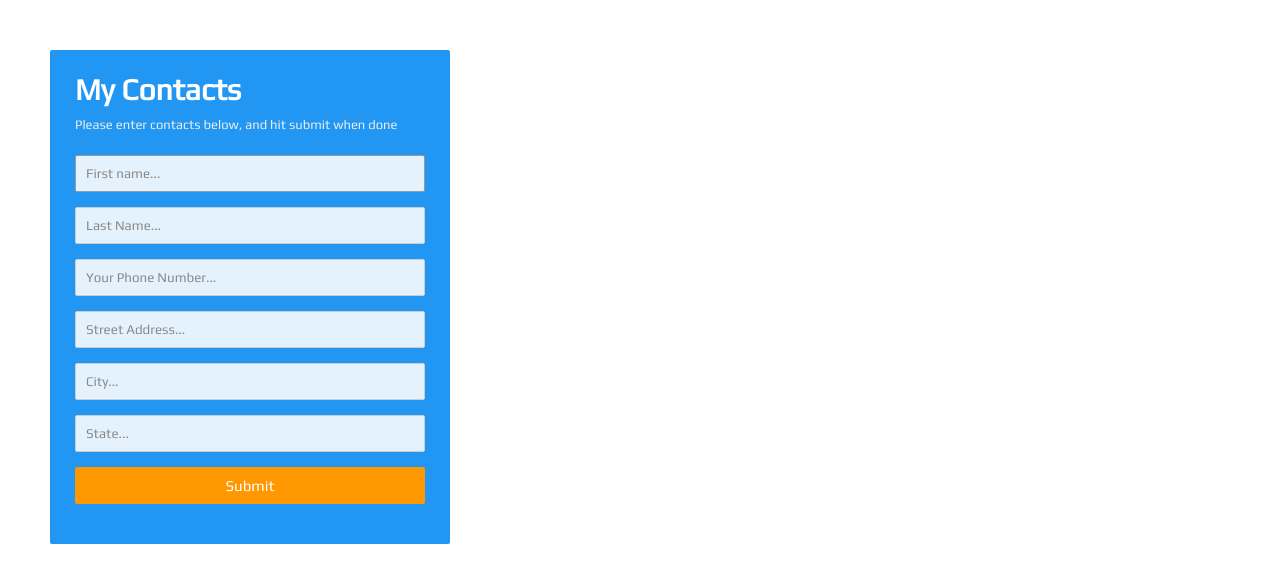
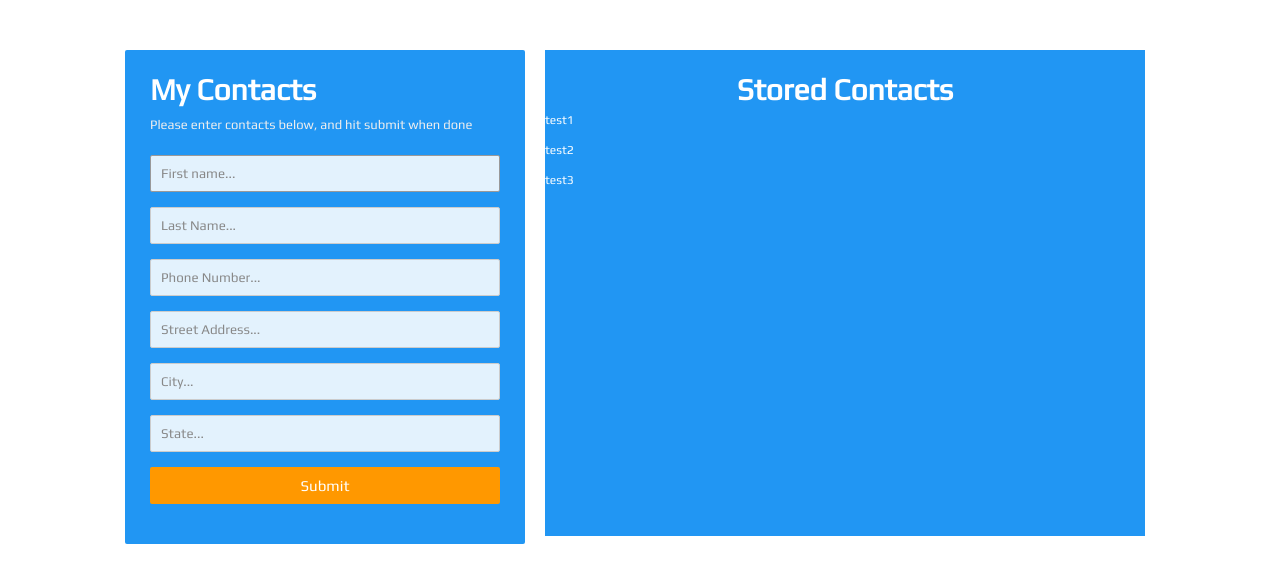
Before and after one commit to rjsabia/contactsApp, a plain HTML site: page index.html in a window 1280 px wide. Drawn offline with nearby package versions, Linux system fonts and the light colour scheme.

Commit message:
more styling done, form complete, output section complete, needs function (JS)

```diff
--- a/index.html
+++ b/index.html
@@ -23,27 +23,27 @@
 		    </h4>
 
 		    <fieldset>
-		      <input placeholder="First name..." type="text" tabindex="1" required autofocus>
+		      <input id="firstName" placeholder="First name..." type="text" tabindex="1" required autofocus>
 		    </fieldset>
 
 		    <fieldset>
-		      <input placeholder="Last Name..." type="text" tabindex="2" required>
+		      <input id="lastName" placeholder="Last Name..." type="text" tabindex="2" required>
 		    </fieldset>
 
 		    <fieldset>
-		      <input placeholder="Your Phone Number..." type="tel" tabindex="3" required>
+		      <input id="phoneNum" placeholder="Phone Number..." type="tel" tabindex="3" required>
 		    </fieldset>
 
 		    <fieldset>
-		      <input placeholder="Street Address..." type="text" tabindex="4" required>
+		      <input id="street" placeholder="Street Address..." type="text" tabindex="4" required>
 		    </fieldset>
 
 		    <fieldset>
-		      <input placeholder="City..." type="text" tabindex="5" required></input>
+		      <input id="city" placeholder="City..." type="text" tabindex="5" required></input>
 		    </fieldset>
 
 		    <fieldset>
-		    	<input placeholder="State..." type="text" tabindex="6">
+		    	<input id="state" placeholder="State..." type="text" tabindex="6">
 		    </fieldset>
 
 		    <fieldset>
@@ -56,6 +56,20 @@
 
 	<section class="output">
 
+		<h3>Stored Contacts</h3>
+
+		<div class="output-div">
+
+			<ul class="contact-list">
+
+				<li>test1</li>
+				<li>test2</li>
+				<li>test3</li>
+
+			</ul>
+
+		</div>
+
 	</section>
 
 
--- a/styles/main.css
+++ b/styles/main.css
@@ -23,7 +23,7 @@ body {
 #container {
 	max-width:400px;
 	width:100%;
-	margin:0 auto 0 50px;
+	margin:0 auto 0 125px;
 	position:relative;
 	float: left;
 }
@@ -127,3 +127,19 @@ fieldset {
 :-ms-input-placeholder {
  color:#888;
 }
+.output{
+	display: inline-block;
+	max-width:600px;
+	height: 486px;
+	width:100%;
+	background-color: #2196F3;
+	margin: 50px 50px 0px 20px;
+	color: white;
+}
+.output h3{
+	margin-top: 25px;
+	text-align: center;
+	color: white;
+	font-size: 30px;
+	font-weight: bold;
+}
```
